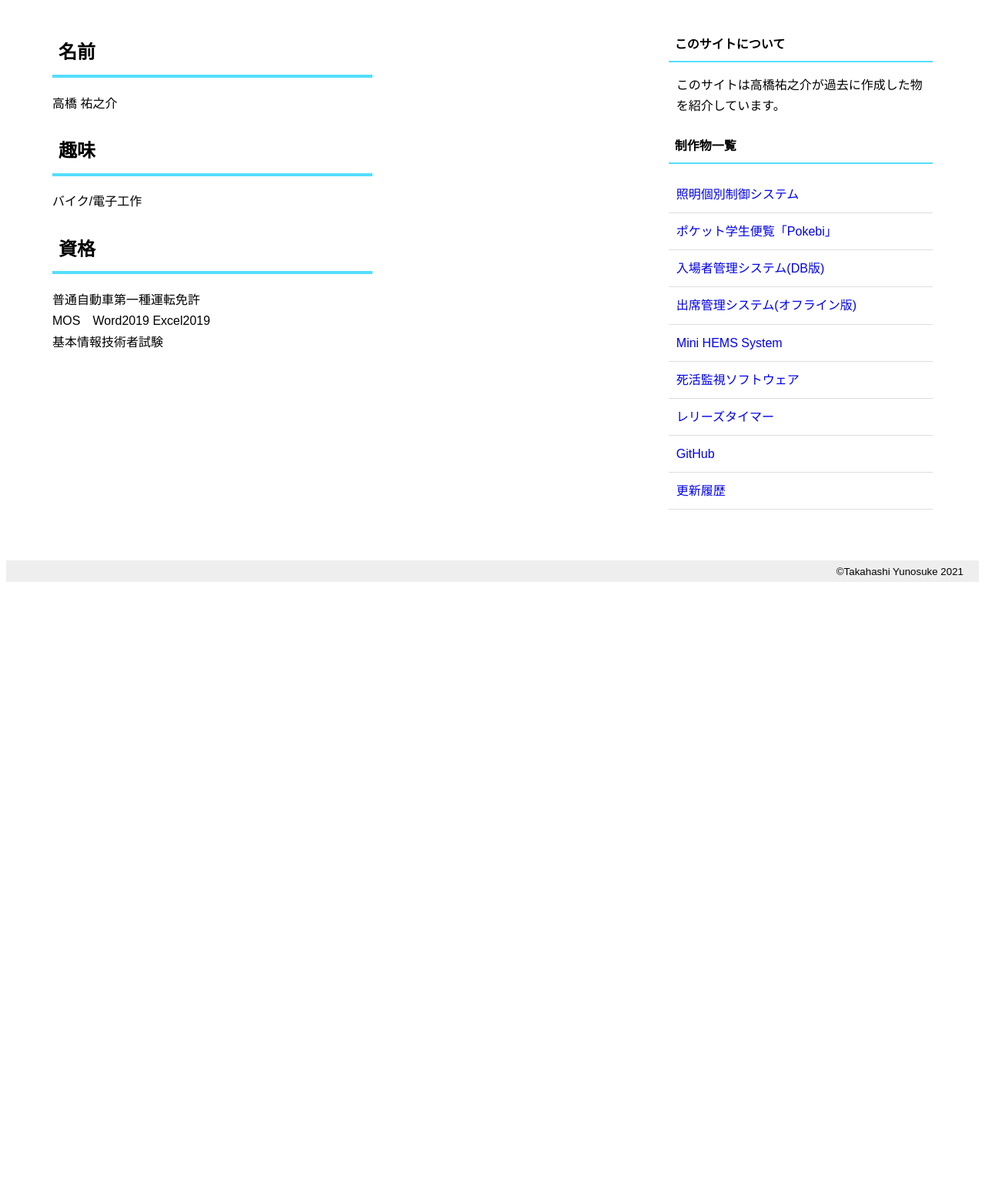
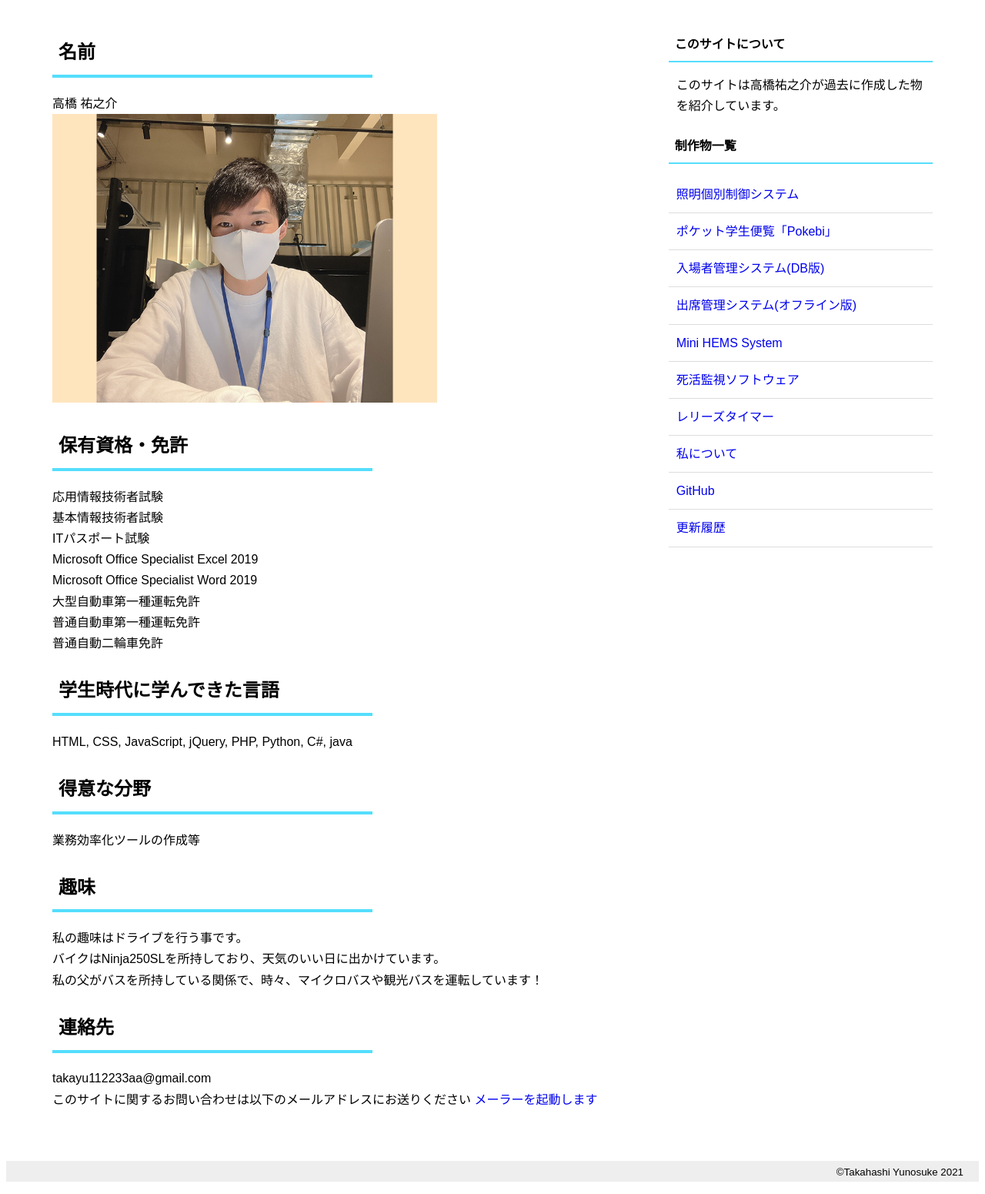
Before and after one commit to takayu112233/yunosuke_portfolio_website, a PHP site: page /content/my.php in a window 1280 px wide. Shown: the part 200-1751 px from the top of the page at 77% size. Before the commit the page ends 956 px from the top, so only its background shows below. Run offline with PHP 8.4, Linux system fonts and the light colour scheme; the visitor is signed in with stand-in values (Sample User, id 1).

Commit message:
add my 自己紹介を追加

```diff
--- a/content/my.php
+++ b/content/my.php
@@ -48,16 +48,43 @@ function read_manu()
                 <h2>名前</h2>
                 <p>
 		            高橋 祐之介</br>
+
+                    <img src="../img/my/my2.png">
                 </p>
+
+                <h2>保有資格・免許</h2>
+                応用情報技術者試験</br>
+                基本情報技術者試験</br>
+                ITパスポート試験</br>
+                Microsoft Office Specialist Excel 2019</br>
+                Microsoft Office Specialist Word 2019</br>
+                大型自動車第一種運転免許</br>
+                普通自動車第一種運転免許</br>
+                普通自動二輪車免許</br>
+                </p>
+
+                <h2>学生時代に学んできた言語</h2>
+                <p>
+                    HTML, CSS, JavaScript, jQuery, PHP, Python, C#, java
+                </p>
+
+                <h2>得意な分野</h2>
+                <p>
+                    業務効率化ツールの作成等
+                </p>
+
                 <h2>趣味</h2>
                 <p>
-		            バイク/電子工作</br>
+		            私の趣味はドライブを行う事です。</br>
+                    バイクはNinja250SLを所持しており、天気のいい日に出かけています。</br>
+                    私の父がバスを所持している関係で、時々、マイクロバスや観光バスを運転しています！</br>
                 </p>
-                <h2>資格</h2>
+
+                <h2>連絡先</h2>
                 <p>
-	                普通自動車第一種運転免許</br>
-	                MOS　Word2019  Excel2019</br>
-	                基本情報技術者試験</br>
+		            takayu112233aa@gmail.com</br>
+                    このサイトに関するお問い合わせは以下のメールアドレスにお送りください</a>
+                    <a href="mailto:takayu112233aa@gmail.com">メーラーを起動します</a>
                 </p>
 
             </main>
--- a/manu.csv
+++ b/manu.csv
@@ -5,5 +5,6 @@
 "Mini HEMS System","img/minihems/minihems.png","content/minihems.php"
 "死活監視ソフトウェア","img/monitor/monitor.png","content/monitor.php"
 "レリーズタイマー","img/release_timer/release_timer.png","content/release_timer.php"
+"私について","img/my/my.png","content/my.php"
 "GitHub","img/github.png","https://github.com/takayu112233"
 "更新履歴","img/brown.png","content/change_log.php"
```
Also changed, not shown: img/my/my.png, img/my/my2.png (added).
